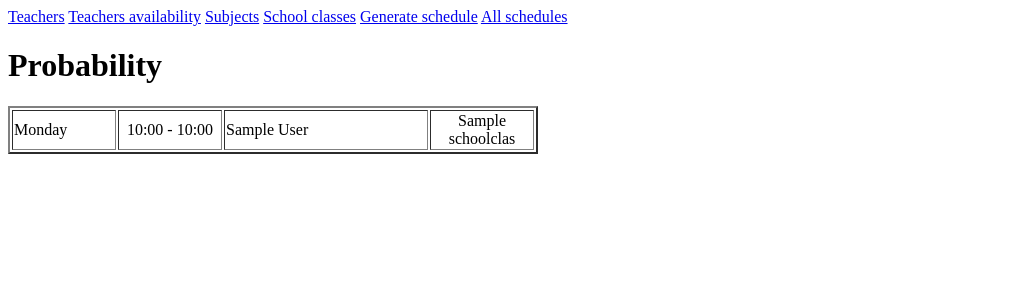
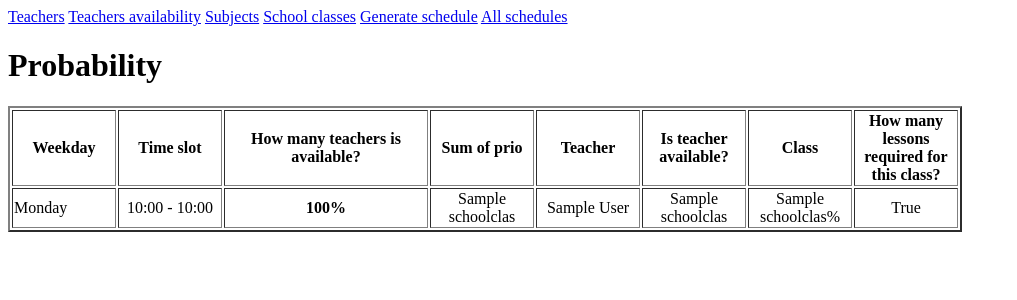
Before and after one commit to awojciechowicz/ONL_PYT_W_39_SchoolScheduler, a Django app: page /probability/ in a window 1280 px wide. Shown: the top 300 px of the page, without its empty margins (0-1017 px from the left). Run offline with Django 5.2, Linux system fonts and the light colour scheme; tables that the repository leaves empty hold one stand-in row (values such as "Sample post").

Commit message:
Ulepszenie algorytmu

```diff
--- a/schedule_app/templates/schedule_app/probability.html
+++ b/schedule_app/templates/schedule_app/probability.html
@@ -2,8 +2,22 @@
 {% block content %}
     <h1>Probability</h1>
     <table border="2">
+        <thead>
+            <tr>
+                <th>Weekday</th>
+                <th>Time slot</th>
+                <th>How many teachers is available?</th>
+                <th>Sum of prio</th>
+                <th>Teacher</th>
+                <th>Is teacher available?</th>
+                <th>Class</th>
+                <th>How many lessons required for this class?</th>
+
+            </tr>
+        </thead>
         <tbody>
             {% for prob in probability %}
+                {% if prob.percent3 is not 0 %}
                     <tr>
                         <td style="width: 100px">
                             {{ prob.weekday }}
@@ -11,13 +25,26 @@
                         <td style="width: 100px" align="center">
                             {{ prob.time_slot }}
                         </td>
-                    <td style="width: 200px">
+                        <td style="width: 200px" align="center">
+                            <b>{{ prob.percent3 }}%</b>
+                        </td>
+                        <td style="width: 100px" align="center">
+                            {{ prob.percent2 }}
+                        </td>
+                        <td style="width: 100px" align="center">
                             {{ prob.teacher }}
                         </td>
                         <td style="width: 100px" align="center">
-                        {{ prob.school_class }}
+                            {{ prob.percent2 }}
+                        </td>
+                        <td style="width: 100px" align="center">
+                            {{ prob.percent2 }}%
+                        </td>
+                        <td style="width: 100px" align="center">
+                            {{ prob.percent4 }}
                         </td>
                     </tr>
+                {% endif %}
             {% endfor %}
         </tbody>
     </table>
--- a/schedule_app/views.py
+++ b/schedule_app/views.py
@@ -2,6 +2,7 @@ import random
 
 import numpy as np
 from deap import creator, base, tools, algorithms
+from django.db.models import Sum, TextChoices
 from django.shortcuts import render, redirect
 from django.views import View
 
@@ -33,6 +34,8 @@ class TeachersView(View):
             num_availability = TeacherAvailability.objects.filter(teacher=teacher).count()
             if num_requirements != 0:
                 priority = num_availability/num_requirements
+                teacher.availability_priority = priority
+                teacher.save()
             else:
                 priority = 0
             if priority < 1:
@@ -850,14 +853,53 @@ class ProbabilityView(View):
         school_classes = SchoolClass.objects.all()
         probability = []
         for schedule_slot in schedule_slots:
+            num_teachers = TeacherAvailability.objects.filter(availability=schedule_slot).count()
+            # avail_teachers = []
+            # avail_teachers.append(teach for teach in TeacherAvailability.objects.filter(availability=schedule_slot).all())
+            sum_prio_avail_teachers = TeacherAvailability.objects.filter(
+                availability=schedule_slot
+            ).aggregate(
+                total=Sum('teacher__availability_priority')
+            )['total'] or 0
+            # for teacher in avail_teachers:
+            #     sum_prio_avail_teachers = teacher
             for school_class in school_classes:
                 for teacher in teachers:
+                    num_lessons_this_class = Requirements.objects.\
+                                                 filter(school_class=school_class,teacher_subject__teacher=teacher)\
+                                                 .aggregate(total=Sum('lessons_required'))['total'] or 0
+                    num_lessons_other_classes = Requirements.objects.\
+                                                 filter(teacher_subject__teacher=teacher)\
+                                                 .aggregate(total=Sum('lessons_required'))['total'] or 0 - num_lessons_this_class
+                    num_lessons_total = Requirements.objects. \
+                                                 filter(teacher_subject__teacher=teacher) \
+                                                 .aggregate(total=Sum('lessons_required'))['total'] or 0
+                    num_available_slots = TeacherAvailability.objects.filter(
+                        teacher=teacher
+                    ).count()
+
+                    is_teacher_available = TeacherAvailability.objects.\
+                        filter(teacher=teacher, availability=schedule_slot).exists()
+                    if is_teacher_available:
+                        c1 = num_available_slots / num_lessons_total
+                        c2 = num_lessons_this_class / num_lessons_total
+                        c3 = num_lessons_other_classes / num_lessons_total
+                        percent = round(
+                            100 * c2 / c1 * c3
+                        )
+                    else:
+                        percent = 0
+
                     probability.append(
                         {
                             'weekday': schedule_slot.weekday,
                             'time_slot': schedule_slot.time_slot,
                             'school_class': school_class,
                             'teacher': teacher,
+                            'percent1': num_teachers,
+                            'percent2': school_class,
+                            'percent3': percent,
+                            'percent4': is_teacher_available,
                         }
                     )
         context = {
```
Also changed, not shown: schedule_app/management/commands/seed_db.py (+12 -13 lines). Lines whose indentation alone changed are shown as unchanged.
